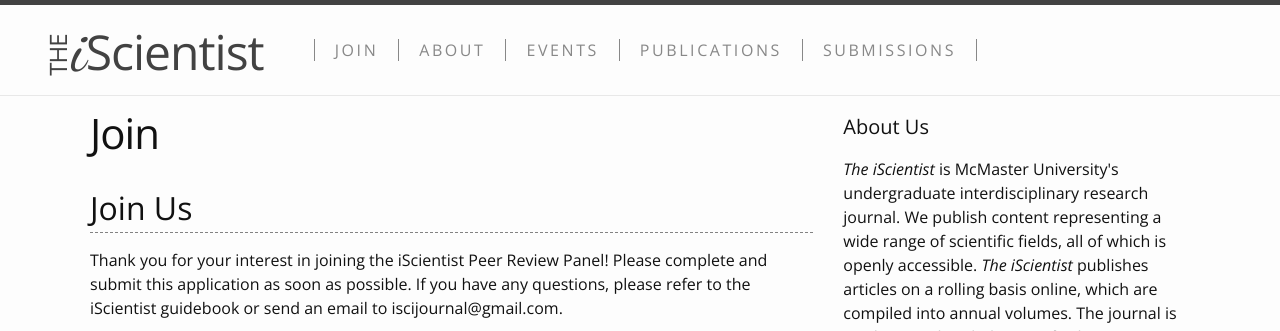
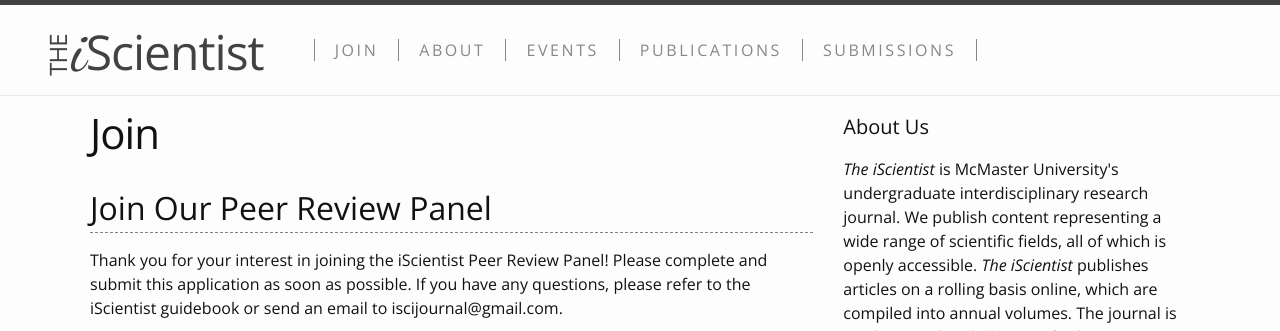
Before and after one commit to iscientist/iscientist.github.io, a Jekyll site: the page built from GetInvolved.md, in a window 1280 px wide and 900 px high, cut to the strip 0-331 px from the top of the window. Built offline with Jekyll 4.4.1, drawn with Linux system fonts in a browser that asks for light colours.

Commit message:
Update GetInvolved.md

```diff
--- a/GetInvolved.md
+++ b/GetInvolved.md
@@ -4,7 +4,7 @@ title: Join
 permalink: /getinvolved/
 ---
 
-## Join Us
+## Join Our Peer Review Panel
 
 Thank you for your interest in joining the iScientist Peer Review Panel! Please complete and submit this application as soon as possible. If you have any questions, please refer to the iScientist guidebook or send an email to iscijournal@gmail.com.
 <iframe src="https://docs.google.com/forms/d/e/1FAIpQLSdcSkYG7F0URqmsubmYQLGPvqcHzae5b3k2WttxSnRDWwK44Q/viewform?embedded=true" width="640" height="2439" frameborder="0" marginheight="0" marginwidth="0">Loading...</iframe>
```
